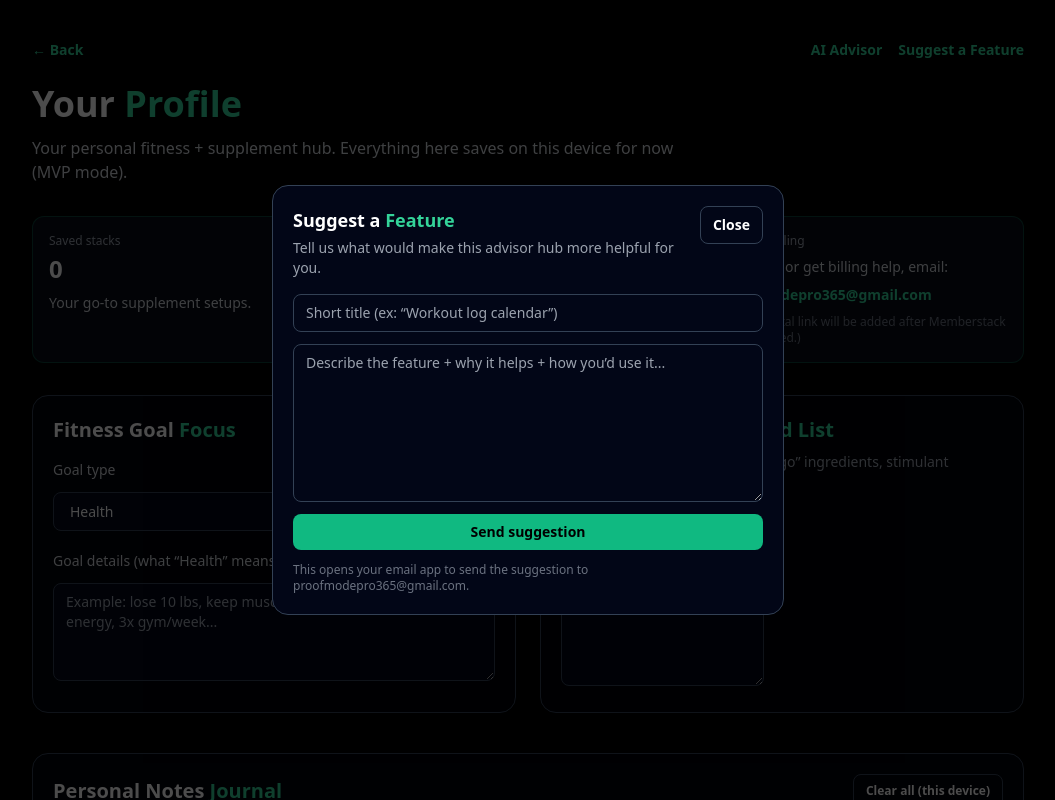
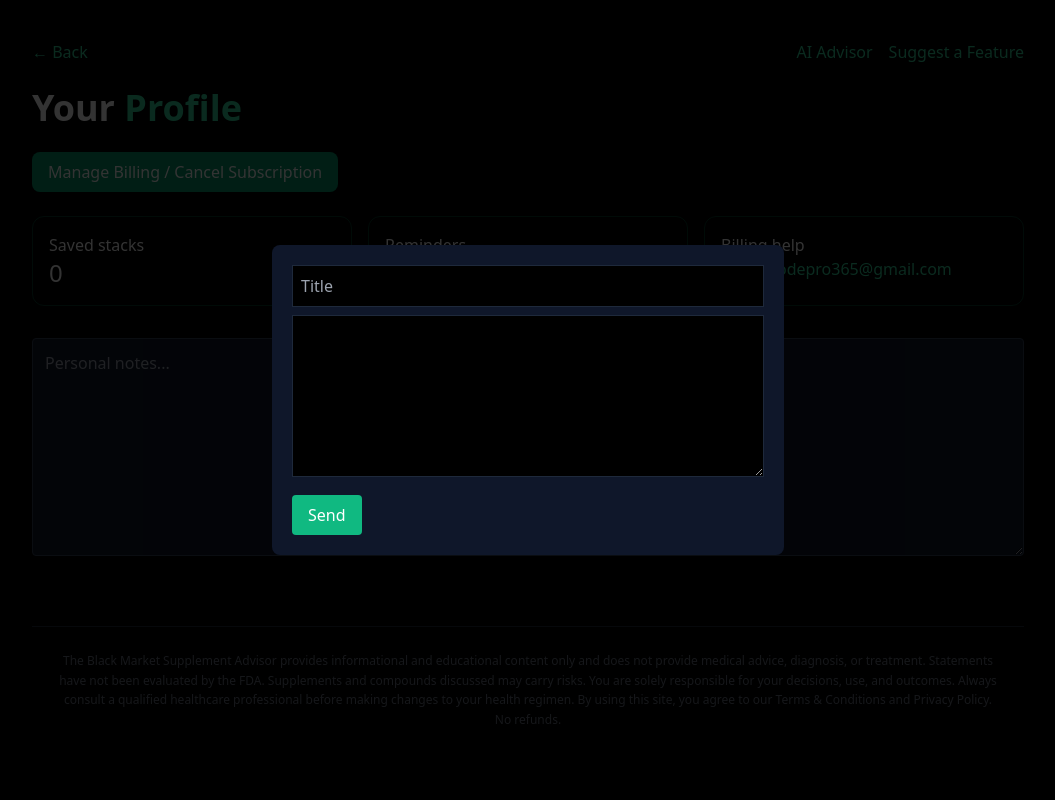
Before and after one commit to karlijc92/BMSA, a React (Vite) app: page /profile in a window 1280 px wide. Both pictures are taken after a click on the button "Suggest a Feature". Shown: the top 800 px of the page, without its empty margins (112-1167 px from the left). Built offline with nearby package versions, Linux system fonts and the light colour scheme.

Commit message:
Update Profile.tsx

```diff
--- a/src/pages/Profile.tsx
+++ b/src/pages/Profile.tsx
@@ -44,36 +44,29 @@ function safeParse<T>(raw: string | null, fallback: T): T {
 export default function Profile() {
   const BILLING_SUPPORT_EMAIL = "proofmodepro365@gmail.com";
   const FEATURE_EMAIL = "proofmodepro365@gmail.com";
+  const STRIPE_PORTAL =
+    "https://billing.stripe.com/p/login/bJe5kEgoZ64qc109nVeME00";
 
-  // Notes
   const [notes, setNotes] = useState<string>("");
-
-  // Goals
   const [goalType, setGoalType] = useState<GoalType>("Health");
   const [goalText, setGoalText] = useState<string>("");
-
-  // Contraindications / constraints
   const [contra, setContra] = useState<string>("");
 
-  // Saved stacks
   const [stacks, setStacks] = useState<SavedStackItem[]>([]);
   const [stackName, setStackName] = useState("");
   const [stackPurpose, setStackPurpose] = useState("");
   const [stackTiming, setStackTiming] = useState("");
   const [stackNotes, setStackNotes] = useState("");
 
-  // Reminders
   const [reminders, setReminders] = useState<ReminderItem[]>([]);
   const [remTitle, setRemTitle] = useState("");
   const [remFreq, setRemFreq] = useState("");
   const [remNotes, setRemNotes] = useState("");
 
-  // Feature request modal
   const [featureOpen, setFeatureOpen] = useState(false);
   const [featTitle, setFeatTitle] = useState("");
   const [featDetails, setFeatDetails] = useState("");
 
-  // Load from localStorage once
   useEffect(() => {
     setNotes(safeParse<string>(localStorage.getItem(LS_KEYS.notes), ""));
     setGoalType(
@@ -93,7 +86,6 @@ export default function Profile() {
     );
   }, []);
 
-  // Persist changes
   useEffect(() => {
     localStorage.setItem(LS_KEYS.notes, JSON.stringify(notes));
   }, [notes]);
@@ -122,52 +114,6 @@ export default function Profile() {
     return goalType === "Other" ? "Other goal" : goalType;
   }, [goalType]);
 
-  function addStack() {
-    const name = stackName.trim();
-    if (!name) return;
-
-    const item: SavedStackItem = {
-      id: uid(),
-      name,
-      purpose: stackPurpose.trim(),
-      timing: stackTiming.trim(),
-      notes: stackNotes.trim(),
-      createdAt: Date.now(),
-    };
-
-    setStacks([item, ...stacks]);
-    setStackName("");
-    setStackPurpose("");
-    setStackTiming("");
-    setStackNotes("");
-  }
-
-  function removeStack(id: string) {
-    setStacks(stacks.filter((s) => s.id !== id));
-  }
-
-  function addReminder() {
-    const title = remTitle.trim();
-    if (!title) return;
-
-    const item: ReminderItem = {
-      id: uid(),
-      title,
-      frequency: remFreq.trim(),
-      notes: remNotes.trim(),
-      createdAt: Date.now(),
-    };
-
-    setReminders([item, ...reminders]);
-    setRemTitle("");
-    setRemFreq("");
-    setRemNotes("");
-  }
-
-  function removeReminder(id: string) {
-    setReminders(reminders.filter((r) => r.id !== id));
-  }
-
   function clearAll() {
     if (!confirm("Clear ALL saved Profile data on this device?")) return;
     setNotes("");
@@ -192,7 +138,7 @@ export default function Profile() {
 
     const subject = encodeURIComponent(`[BMSA] ${title}`);
     const body = encodeURIComponent(
-      `Feature request / suggestion:\n\n${details}\n\n---\nSent from: BMSA Profile page`
+      `Feature request:\n\n${details}\n\n---\nSent from BMSA Profile`
     );
 
     window.location.href = `mailto:${FEATURE_EMAIL}?subject=${subject}&body=${body}`;
@@ -201,218 +147,87 @@ export default function Profile() {
 
   return (
     <main className="min-h-screen bg-black text-white">
-      <div className="absolute inset-0 bg-grid-white/[0.02] pointer-events-none" />
-
-      <section className="relative max-w-5xl mx-auto px-4 py-10">
-        {/* TOP NAV */}
-        <div className="flex items-center justify-between mb-6">
+      <section className="max-w-5xl mx-auto px-4 py-10">
+        <div className="flex justify-between mb-6">
           <button
-            type="button"
             onClick={() => window.history.back()}
-            className="text-sm font-semibold text-emerald-400 hover:text-emerald-300"
+            className="text-emerald-400"
           >
             ← Back
           </button>
-
-          <div className="flex items-center gap-4">
-            <a
-              href="/subscription-ai"
-              className="text-sm font-semibold text-emerald-400 hover:text-emerald-300"
-            >
+          <div className="flex gap-4">
+            <a href="/subscription-ai" className="text-emerald-400">
               AI Advisor
             </a>
-
-            <button
-              type="button"
-              onClick={openFeatureModal}
-              className="text-sm font-semibold text-emerald-400 hover:text-emerald-300"
-            >
+            <button onClick={openFeatureModal} className="text-emerald-400">
               Suggest a Feature
             </button>
           </div>
         </div>
 
-        <header className="mb-8">
-          <h1 className="text-4xl font-extrabold">
+        <h1 className="text-4xl font-bold mb-6">
           Your <span className="text-emerald-400">Profile</span>
         </h1>
-          <p className="mt-3 text-gray-300 max-w-2xl">
-            Your personal fitness + supplement hub. Everything here saves on this
-            device for now (MVP mode).
-          </p>
-        </header>
 
-        {/* QUICK ACTIONS */}
-        <div className="grid gap-4 md:grid-cols-3 mb-8">
-          <div className="rounded-xl border border-emerald-500/30 bg-slate-900/50 p-4">
-            <p className="text-xs text-gray-400">Saved stacks</p>
-            <p className="text-2xl font-bold mt-1">{stackCount}</p>
-            <p className="text-sm text-gray-300 mt-2">
-              Your go-to supplement setups.
-            </p>
+        {/* STRIPE BUTTON */}
+        <a
+          href={STRIPE_PORTAL}
+          target="_blank"
+          rel="noopener noreferrer"
+          className="mb-6 inline-block rounded-lg bg-emerald-600 px-4 py-2 text-white hover:bg-emerald-700"
+        >
+          Manage Billing / Cancel Subscription
+        </a>
+
+        <div className="grid md:grid-cols-3 gap-4 mb-8">
+          <div className="p-4 border border-emerald-500/30 rounded-xl">
+            <p>Saved stacks</p>
+            <p className="text-2xl">{stackCount}</p>
           </div>
-
-          <div className="rounded-xl border border-emerald-500/30 bg-slate-900/50 p-4">
-            <p className="text-xs text-gray-400">Reminders</p>
-            <p className="text-2xl font-bold mt-1">{reminderCount}</p>
-            <p className="text-sm text-gray-300 mt-2">
-              Habits you want to stay on top of.
-            </p>
+          <div className="p-4 border border-emerald-500/30 rounded-xl">
+            <p>Reminders</p>
+            <p className="text-2xl">{reminderCount}</p>
           </div>
-
-          <div className="rounded-xl border border-emerald-500/30 bg-slate-900/50 p-4">
-            <p className="text-xs text-gray-400">Manage billing</p>
-            <p className="text-sm text-gray-300 mt-2">
-              To cancel or get billing help, email:
-            </p>
+          <div className="p-4 border border-emerald-500/30 rounded-xl">
+            <p>Billing help</p>
             <a
-              className="mt-2 inline-block text-sm font-semibold text-emerald-400 hover:text-emerald-300"
-              href={`mailto:${BILLING_SUPPORT_EMAIL}?subject=BMSA%20Billing%20Help`}
+              href={`mailto:${BILLING_SUPPORT_EMAIL}`}
+              className="text-emerald-400"
             >
               {BILLING_SUPPORT_EMAIL}
             </a>
-            <p className="text-xs text-gray-500 mt-2">
-              (Stripe portal link will be added after Memberstack is re-enabled.)
-            </p>
           </div>
         </div>
-
-        {/* GOALS + CONTRAINDICATIONS */}
-        <div className="grid gap-6 md:grid-cols-2 mb-10">
-          <div className="rounded-2xl border border-slate-700 bg-slate-950/40 p-5">
-            <h2 className="text-xl font-bold">
-              Fitness Goal <span className="text-emerald-400">Focus</span>
-            </h2>
-
-            <div className="mt-4 grid gap-3">
-              <label className="text-sm text-gray-300">Goal type</label>
-              <select
-                value={goalType}
-                onChange={(e) => setGoalType(e.target.value as GoalType)}
-                className="rounded-lg bg-slate-950 border border-slate-700 px-3 py-2 text-sm outline-none focus:border-emerald-500"
-              >
-                <option>Cut</option>
-                <option>Bulk</option>
-                <option>Recomp</option>
-                <option>Health</option>
-                <option>Performance</option>
-                <option>Other</option>
-              </select>
-
-              <label className="text-sm text-gray-300 mt-2">
-                Goal details (what “{goalLabel}” means for you)
-              </label>
-              <textarea
-                value={goalText}
-                onChange={(e) => setGoalText(e.target.value)}
-                placeholder="Example: lose 10 lbs, keep muscle, improve sleep, better energy, 3x gym/week..."
-                rows={4}
-                className="rounded-lg bg-slate-950 border border-slate-700 px-3 py-2 text-sm outline-none focus:border-emerald-500"
-              />
-            </div>
-          </div>
-
-          <div className="rounded-2xl border border-slate-700 bg-slate-950/40 p-5">
-            <h2 className="text-xl font-bold">
-              Safety Notes <span className="text-emerald-400">and Avoid List</span>
-            </h2>
-            <p className="text-sm text-gray-400 mt-2">
-              Allergies, meds, sensitivities, “no-go” ingredients, stimulant tolerance, etc.
-            </p>
-
-            <textarea
-              value={contra}
-              onChange={(e) => setContra(e.target.value)}
-              placeholder="Example: sensitive to caffeine, avoid yohimbine, on SSRIs, high blood pressure..."
-              rows={8}
-              className="mt-4 rounded-lg bg-slate-950 border border-slate-700 px-3 py-2 text-sm outline-none focus:border-emerald-500"
-            />
-          </div>
-        </div>
-
-        {/* PERSONAL NOTES */}
-        <div className="rounded-2xl border border-slate-700 bg-slate-950/40 p-5 mb-10">
-          <div className="flex items-center justify-between gap-3">
-            <h2 className="text-xl font-bold">
-              Personal Notes <span className="text-emerald-400">Journal</span>
-            </h2>
-
-            <button
-              type="button"
-              onClick={clearAll}
-              className="text-xs font-semibold border border-slate-700 rounded-lg px-3 py-2 hover:border-slate-500"
-            >
-              Clear all (this device)
-            </button>
-          </div>
-
-          <p className="text-sm text-gray-400 mt-2">
-            Log reactions, training notes, energy/sleep notes, etc.
-          </p>
 
         <textarea
           value={notes}
           onChange={(e) => setNotes(e.target.value)}
-            placeholder="Example: Pre-workout makes me anxious. Better sleep when magnesium at night..."
+          className="w-full bg-slate-900 border border-slate-700 p-3 rounded"
+          placeholder="Personal notes..."
           rows={8}
-            className="mt-4 w-full rounded-lg bg-slate-950 border border-slate-700 px-3 py-2 text-sm outline-none focus:border-emerald-500"
         />
-        </div>
 
-        {/* SAVED STACKS + REMINDERS (unchanged from previous version) */}
-        {/* You already have these sections in your previous file; keep them as-is if already deployed. */}
-
-        {/* FEATURE REQUEST MODAL */}
         {featureOpen && (
-          <div className="fixed inset-0 z-50 flex items-center justify-center bg-black/70 px-4">
-            <div className="w-full max-w-lg rounded-2xl border border-slate-700 bg-slate-950 p-5">
-              <div className="flex items-start justify-between gap-3">
-                <div>
-                  <h3 className="text-lg font-bold">
-                    Suggest a <span className="text-emerald-400">Feature</span>
-                  </h3>
-                  <p className="text-sm text-gray-400 mt-1">
-                    Tell us what would make this advisor hub more helpful for you.
-                  </p>
-                </div>
-
-                <button
-                  type="button"
-                  onClick={() => setFeatureOpen(false)}
-                  className="text-sm font-semibold border border-slate-700 rounded-lg px-3 py-2 hover:border-slate-500"
-                >
-                  Close
-                </button>
-              </div>
-
-              <div className="mt-4 grid gap-3">
+          <div className="fixed inset-0 flex items-center justify-center bg-black/80">
+            <div className="bg-slate-900 p-5 rounded-lg w-full max-w-lg">
               <input
                 value={featTitle}
                 onChange={(e) => setFeatTitle(e.target.value)}
-                  placeholder="Short title (ex: “Workout log calendar”)"
-                  className="rounded-lg bg-slate-950 border border-slate-700 px-3 py-2 text-sm outline-none focus:border-emerald-500"
+                placeholder="Title"
+                className="w-full p-2 mb-2 bg-black border"
               />
-
               <textarea
                 value={featDetails}
                 onChange={(e) => setFeatDetails(e.target.value)}
-                  placeholder="Describe the feature + why it helps + how you’d use it..."
-                  rows={7}
-                  className="rounded-lg bg-slate-950 border border-slate-700 px-3 py-2 text-sm outline-none focus:border-emerald-500"
+                rows={6}
+                className="w-full p-2 bg-black border"
               />
-
               <button
-                  type="button"
                 onClick={sendFeatureRequest}
-                  className="rounded-lg px-4 py-2 text-sm font-semibold bg-emerald-500 text-black"
+                className="mt-3 bg-emerald-500 px-4 py-2 rounded"
               >
-                  Send suggestion
+                Send
               </button>
-
-                <p className="text-xs text-gray-500">
-                  This opens your email app to send the suggestion to {FEATURE_EMAIL}.
-                </p>
-              </div>
             </div>
           </div>
         )}
```
Lines whose indentation alone changed are shown as unchanged.
